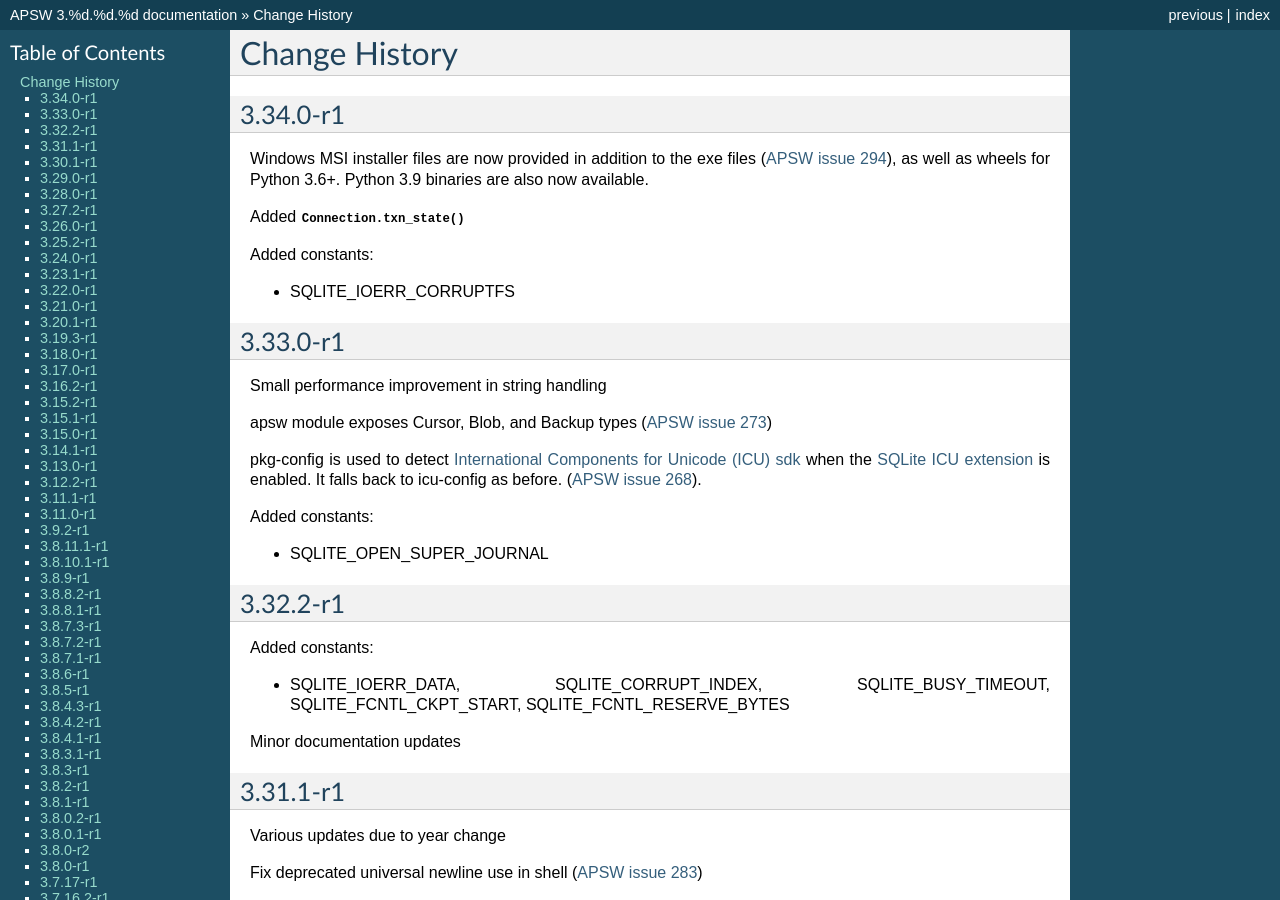
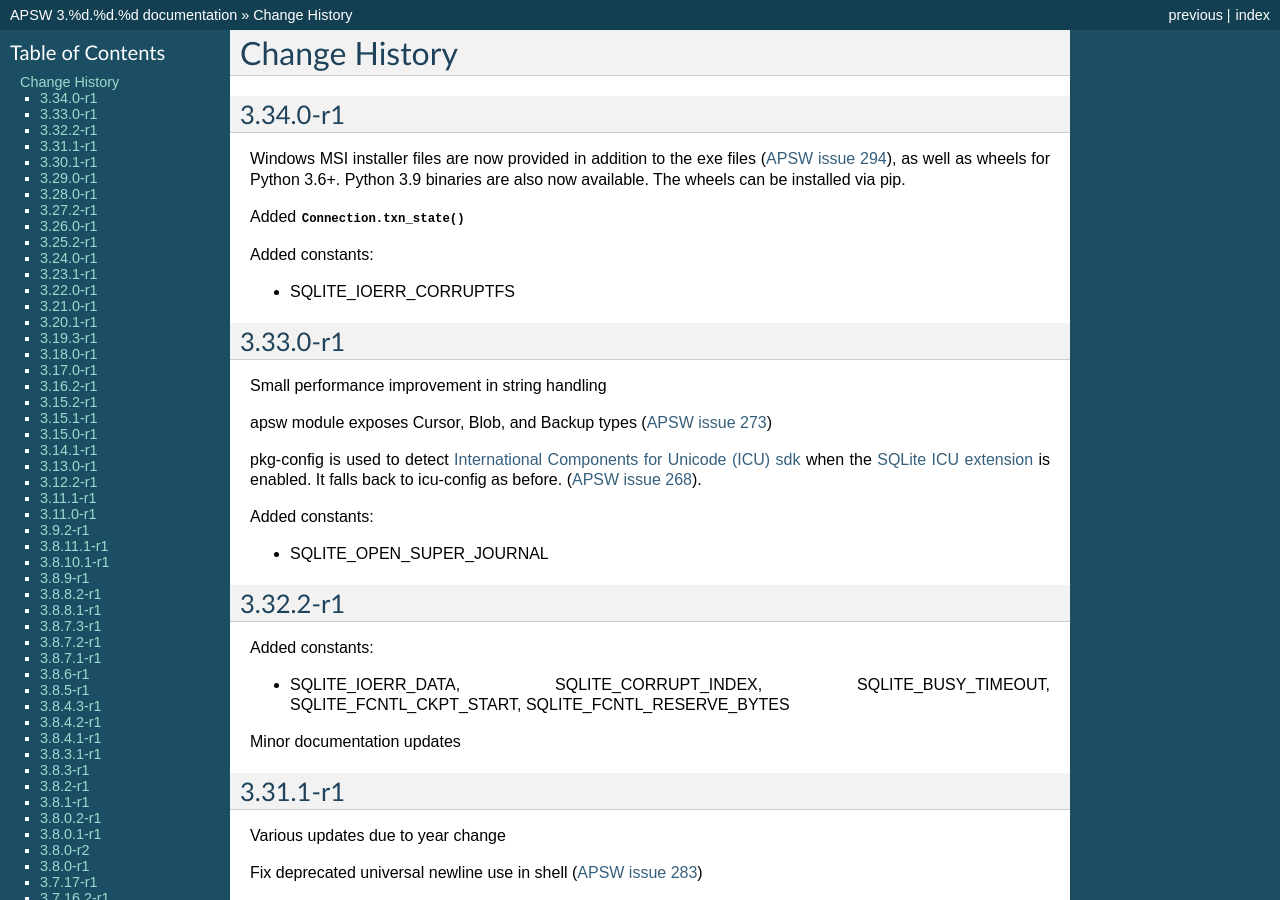
Before and after one commit to rogerbinns/apsw, a Sphinx documentation site: the page built from doc/changes.rst, in a window 1280 px wide and 900 px high. Built offline with Sphinx 7.4.7, drawn with Linux system fonts in a browser that asks for light colours; pages that are not in the unit, such as notebooks, are missing from menus; the version number is read from the project's files by our own code.

Commit message:
More wheels and pip clarification

```diff
--- a/doc/changes.rst
+++ b/doc/changes.rst
@@ -7,7 +7,7 @@
 
 Windows MSI installer files are now provided in addition to the exe
 files (:issue:`294`), as well as wheels for Python 3.6+.  Python 3.9
-binaries are also now available.
+binaries are also now available.  The wheels can be installed via pip.
 
 Added :meth:`Connection.txn_state`
 
```
Also changed, not shown: doc/download.rst (+23 -1 lines).
